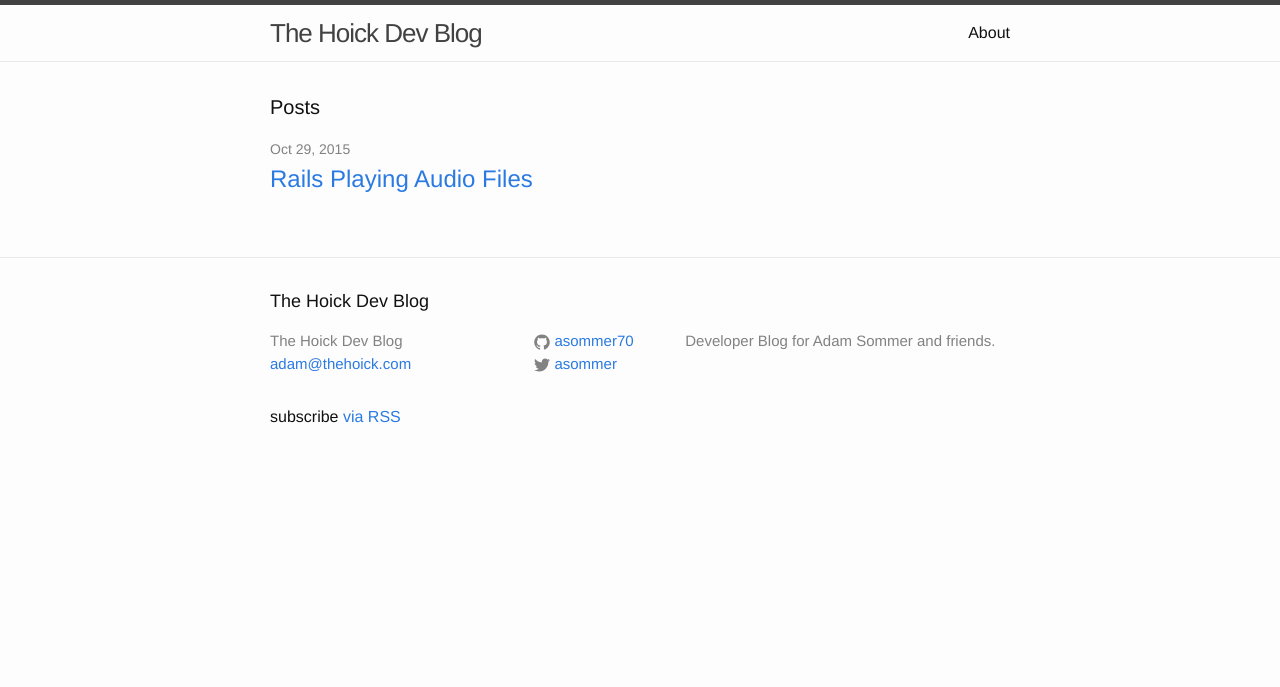
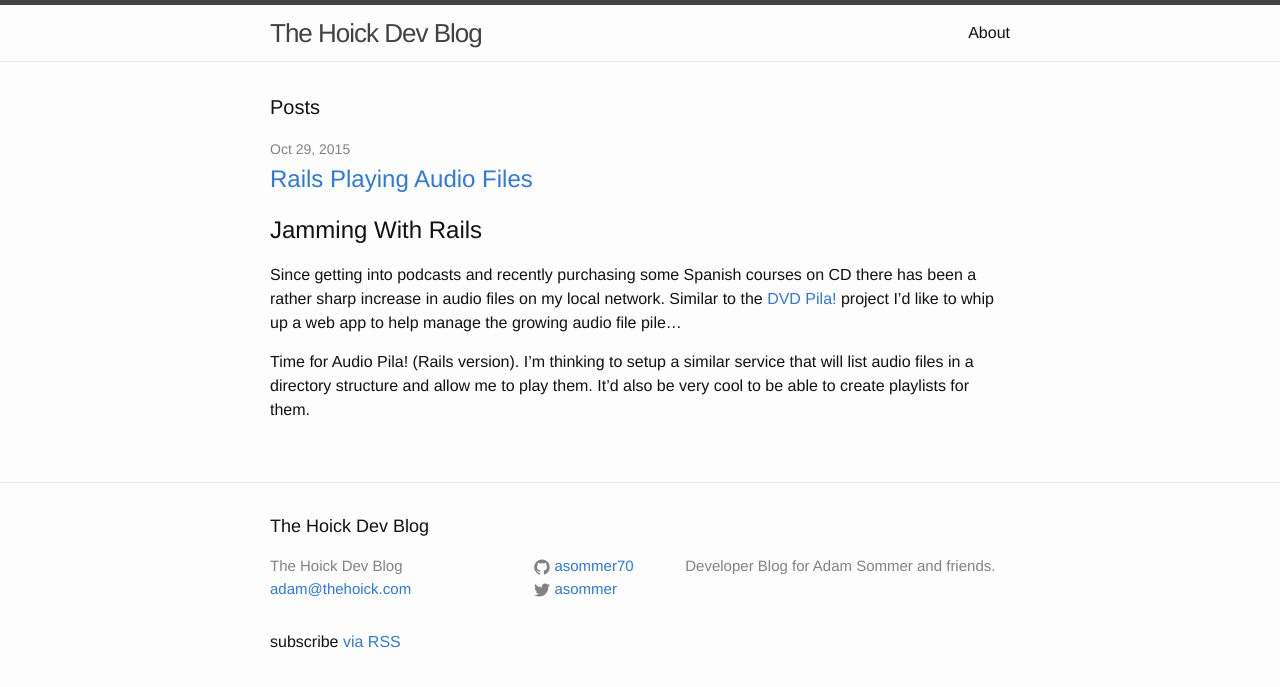
Before and after one commit to asommer70/devblog, a Jekyll site: the page built from index.html, in a window 1280 px wide. Shown: the top 687 px of the page. Built offline with Jekyll 4.4.1, drawn with Linux system fonts in a browser that asks for light colours.

Commit message:
Adjusted some configs, layout, and adding CNAM.

```diff
--- /dev/null
+++ b/CNAME
@@ -0,0 +1 @@
+devblog.thehoick.com
--- a/_config.yml
+++ b/_config.yml
@@ -10,6 +10,9 @@ github_username:  asommer70
 
 # Build settings
 markdown: kramdown
+highlighter: pygments
 
 kramdown:
   input: GFM
+
+excerpt_separator: <!--more-->
--- a/_posts/2015-10-28-welcome-to-jekyll.markdown
+++ b/_posts/2015-10-28-welcome-to-jekyll.markdown
@@ -10,6 +10,8 @@ categories: rails audiopila
 Since getting into podcasts and recently purchasing some Spanish courses on CD there has been a rather sharp increase in audio files on my local network.  Similar to the [DVD Pila!](http://dvdpila.thehoick.com) project I’d like to whip up a web app to help manage the growing audio file pile…
 
 Time for Audio Pila! (Rails version).  I’m thinking to setup a similar service that will list audio files in a directory structure and allow me to play them.  It’d also be very cool to be able to create playlists for them.
+
+<!--more-->
 
 ## Rails Project
 
--- a/index.html
+++ b/index.html
@@ -14,6 +14,8 @@ layout: default
         <h2>
           <a class="post-link" href="{{ post.url | prepend: site.baseurl }}">{{ post.title }}</a>
         </h2>
+
+        {{ post.excerpt }}
       </li>
     {% endfor %}
   </ul>
```
